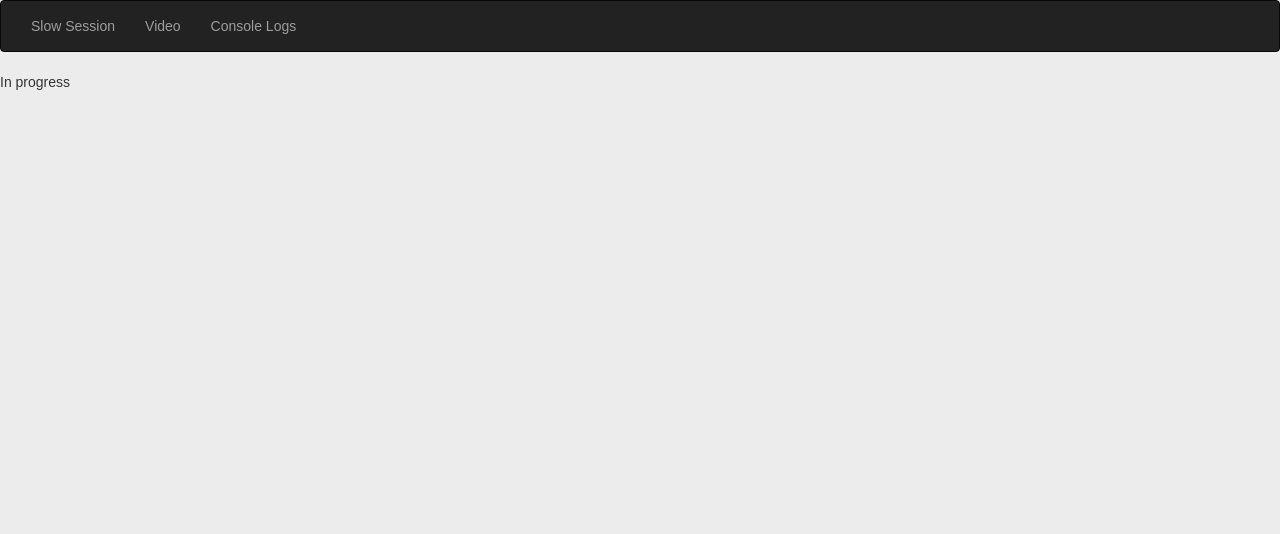
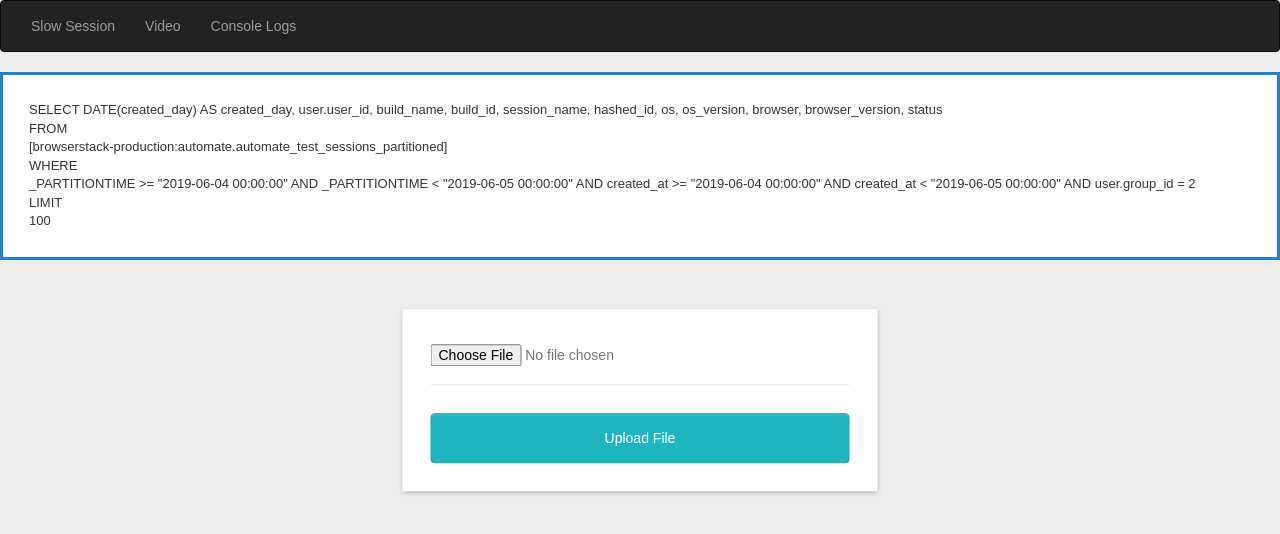
Before and after one commit to mukeshtiwari1987/sup_aut_debug_tools, a Flask app: page /autvid in a window 1280 px wide. Shown: the top 534 px of the page. Run offline with Flask 2, Linux system fonts and the light colour scheme; some libraries are stand-ins or nearby versions.

Commit message:
Added video status parsing

```diff
--- a/command_parser.py
+++ b/command_parser.py
@@ -52,7 +52,7 @@ def command_latency_calculator(session_raw_info):
     command_description_list = []
     command_request_time_list = []
     command_response_time_list = []
-    session_dict = {}
+    session_dict = dict()
 
     for line in session_raw_info:
         words = line.split()
@@ -80,19 +80,22 @@ def command_latency_calculator(session_raw_info):
             response_time_obj = datetime.datetime.strptime(response_time, '%Y-%m-%d %H:%M:%S:%f')
             command_response_time_list.append(response_time_obj)
 
-    for i in range(len(command_request_time_list)):
-        command_dict = {
-            "command_description": command_description_list[i],
-            "command_request_time": command_request_time_list[i].strftime('%Y-%m-%d %H:%M:%S:%f'),
-            "command_response_time": command_response_time_list[i].strftime('%Y-%m-%d %H:%M:%S:%f'),
-            "command_duration_seconds": time_stamp_calculator(command_response_time_list[i],
-                                                              command_request_time_list[i]
-                                                              ),
-            "command_time_group": command_time_group_calculator(command_response_time_list[i],
-                                                                command_request_time_list[i]
-                                                                )
-        }
-        command_information_list.append(command_dict)
+    try:
+        for i in range(len(command_request_time_list)):
+            command_dict = {
+                "command_description": command_description_list[i],
+                "command_request_time": command_request_time_list[i].strftime('%Y-%m-%d %H:%M:%S:%f'),
+                "command_response_time": command_response_time_list[i].strftime('%Y-%m-%d %H:%M:%S:%f'),
+                "command_duration_seconds": time_stamp_calculator(command_response_time_list[i],
+                                                                  command_request_time_list[i]
+                                                                  ),
+                "command_time_group": command_time_group_calculator(command_response_time_list[i],
+                                                                    command_request_time_list[i]
+                                                                    )
+            }
+            command_information_list.append(command_dict)
+    except Exception:
+        pass
 
     session_dict["command_information"] = command_information_list
 
@@ -122,24 +125,12 @@ def information_merge(meta_info_list):
     session_info_list = []
 
     for meta in meta_info_list:
-        raw_log_path = DOWNLOAD_FOLDER + meta['hashed_id'] + ".txt"
+        raw_log_path = DOWNLOAD_FOLDER + meta['hashed_id']
         session_raw_info = raw_log_reader(raw_log_path)
         session_dict = command_latency_calculator(session_raw_info)
-        session_dict["created_day"] = meta['created_day']
-        session_dict["user_id"] = meta['user_id']
-        session_dict["build_name"] = meta['build_name']
-        session_dict["build_id"] = meta['build_id']
-        session_dict["session_name"] = meta['session_name']
-        session_dict["hashed_id"] = meta['hashed_id']
-        session_dict["duration"] = meta['duration']
-        session_dict["inside_time_sec"] = meta['inside_time_sec']
-        session_dict["outside_time_sec"] = meta['outside_time_sec']
-        session_dict["outside_time_percent"] = meta['outside_time_percent']
-        session_dict["os"] = meta['os']
-        session_dict["os_version"] = meta['os_version']
-        session_dict["browser"] = meta['browser']
-        session_dict["browser_version"] = meta['browser_version']
-        session_dict["status"] = meta['status']
+
+        for key in meta.keys():
+            session_dict[key] = meta[key]
         session_info_list.append(session_dict)
 
     return session_info_list
--- a/main_app.py
+++ b/main_app.py
@@ -2,8 +2,9 @@ import os
 from flask import Flask, request, redirect, url_for, render_template, send_from_directory
 from werkzeug.utils import secure_filename
 import requests
+from setup import UPLOAD_FOLDER, DOWNLOAD_FOLDER, rm_txt_from_downloads, rm_json_from_downloads
 from command_parser import command_parser_main
-from setup import UPLOAD_FOLDER, DOWNLOAD_FOLDER, rm_txt_from_downloads
+from vid_parser import vid_parser_main
 
 
 app = Flask(__name__, static_url_path="/static")
@@ -40,7 +41,7 @@ def login():
 
 @app.route('/autss')
 def aut_ss():
-    return render_template('upload.html')
+    return render_template('upload_autss.html')
 
 
 @app.route('/slowsessionaut', methods=['POST'])
@@ -59,12 +60,31 @@ def aut_ss_result():
             results = command_parser_main(filename)
             rm_txt_from_downloads()
             return render_template("autssresult.html", output_list=results)
-    return render_template('upload.html')
+    return render_template('upload_autss.html')
 
 
 @app.route('/autvid')
 def aut_vid():
-    return render_template('autvid.html')
+    return render_template('upload_autvid.html')
+
+
+@app.route('/vidstatusaut', methods=['POST'])
+def aut_vid_result():
+    if request.method == 'POST':
+        if 'file' not in request.files:
+            print('No file attached in request')
+            return redirect(request.url)
+        file = request.files['file']
+        if file.filename == '':
+            print('No file selected')
+            return redirect(request.url)
+        if file and allowed_file(file.filename):
+            filename = secure_filename(file.filename)
+            file.save(os.path.join(app.config['UPLOAD_FOLDER'], filename))
+            results = vid_parser_main(filename)
+            rm_json_from_downloads()
+            return render_template("autvidresult.html", output_list=results)
+    return render_template('upload_autvid.html')
 
 
 @app.route('/autconsole')
--- a/parallel_download.py
+++ b/parallel_download.py
@@ -12,6 +12,7 @@ class DownloadThread(threading.Thread):
         self.queue = queue
         self.destfolder = destfolder
         self.daemon = True
+        # self.file_type = file_type
 
     def run(self):
         while True:
@@ -26,9 +27,9 @@ class DownloadThread(threading.Thread):
         # change it to a different way if you require
         name = url.split('/')[-1]
         dest = os.path.join(self.destfolder, name)
-        print("[{}] Downloading {} -> {}.txt".format(self.ident, url, dest))
+        print("[{}] Downloading {} -> {}".format(self.ident, url, dest))
         response = requests.get(url, auth=AUTH)
-        raw_log_txt = dest + ".txt"
+        raw_log_txt = dest
 
         with open(raw_log_txt, 'wb') as raw_filename:
             raw_filename.write(response.content)
--- a/setup.py
+++ b/setup.py
@@ -2,6 +2,7 @@ import os
 import sys
 
 BROWSERSTACK_AUT_LOG_URL = "https://automate.browserstack.com/logs/"
+BROWSERSTACK_AUT_SESSION_LOG_URL = "https://api.browserstack.com/automate/sessions/"
 
 try:
     AUTH = (os.environ["BROWSERSTACK_USERNAME"], os.environ["BROWSERSTACK_KEY"])
@@ -28,3 +29,10 @@ def rm_txt_from_downloads():
     for txt_file in txt_files:
         if txt_file.endswith(".txt"):
             os.remove(os.path.join(DOWNLOAD_FOLDER, txt_file))
+
+
+def rm_json_from_downloads():
+    json_files = os.listdir(DOWNLOAD_FOLDER)
+    for json_file in json_files:
+        if json_file.endswith(".json"):
+            os.remove(os.path.join(DOWNLOAD_FOLDER, json_file))
--- a/templates/autvid.html
+++ /dev/null
@@ -1,7 +0,0 @@
-{% extends "layout.html" %}
-
-{% block content %}
-<div>
-    In progress
-</div>
-{% endblock %}
--- /dev/null
+++ b/templates/upload_autvid.html
@@ -0,0 +1,41 @@
+{% extends "layout.html" %}
+
+{% block content %}
+<div class="sqlquery">
+  SELECT
+    DATE(created_day) AS created_day,
+    user.user_id,
+    build_name,
+    build_id,
+    session_name,
+    hashed_id,
+    os,
+    os_version,
+    browser,
+    browser_version,
+    status
+  <br>FROM</br>
+    [browserstack-production:automate.automate_test_sessions_partitioned]
+  <br>WHERE</br>
+    _PARTITIONTIME >= "2019-06-04 00:00:00"
+    AND _PARTITIONTIME < "2019-06-05 00:00:00"
+    AND created_at >= "2019-06-04 00:00:00"
+    AND created_at < "2019-06-05 00:00:00"
+    AND user.group_id = 2
+  <br>LIMIT</br>
+    100
+</div>
+<div class="log-form file-upload-form">
+  <form action="{{ url_for('aut_vid_result') }}" method="POST" enctype="multipart/form-data">
+    <input type="file" name="file" id="fileToUpload" accept="text/csv">
+    <!--<div class="check_app_automate">-->
+      <!--<label>Check for App Automate:</label>-->
+      <!--<input type="checkbox" name="app_automate" id="app_automate">-->
+    <!--</div>-->
+    <input class="btn" type="submit" value="Upload File" name="submit">
+  </form>
+  {% if error %}
+    <p class="error"><strong>Error:</strong> {{ error }}
+    {% endif %}
+</div>
+{% endblock %}
--- /dev/null
+++ b/vid_parser.py
@@ -0,0 +1,72 @@
+import csv
+import sys
+import datetime
+import logging
+import json
+import requests
+from parallel_download import download
+from setup import UPLOAD_FOLDER, DOWNLOAD_FOLDER, BROWSERSTACK_AUT_SESSION_LOG_URL
+
+LOG_FILENAME = 'debug.log'
+format_string = '%(levelname)s: %(asctime)s: %(message)s'
+logging.basicConfig(level=logging.DEBUG, filename=LOG_FILENAME, format=format_string)
+
+
+def file_to_meta_extractor(file):
+    with open(UPLOAD_FOLDER + file) as csv_file:
+        meta_info_list = list(csv.DictReader(csv_file, delimiter=','))
+
+    return meta_info_list
+
+
+def session_json_reader(file_path):
+    with open(file_path, "r") as f:
+        data = json.load(f)
+        data = data['automation_session']['video_url']
+
+    return data
+
+
+def vid_status_fetcher(video_url):
+    session_dict = dict()
+
+    with requests.get(video_url, stream=True, timeout=5) as video_url_response_data:
+        if video_url_response_data.headers['Content-Type'] == 'application/octet-stream; charset=utf-8':
+            session_dict['video'] = "Yes"
+        else:
+            session_dict['video'] = "No"
+
+    return session_dict
+
+
+def information_merge(meta_info_list):
+    session_info_list = []
+
+    for meta in meta_info_list:
+        session_json = DOWNLOAD_FOLDER + meta['hashed_id'] + ".json"
+        vid_url = session_json_reader(session_json)
+        session_dict = vid_status_fetcher(vid_url)
+
+        for key in meta.keys():
+            session_dict[key] = meta[key]
+        session_info_list.append(session_dict)
+
+    return session_info_list
+
+
+def vid_parser_main(csv_fn):
+    file_type = ".json"
+    meta_info_list = file_to_meta_extractor(csv_fn)
+    raw_log_urls_list = [BROWSERSTACK_AUT_SESSION_LOG_URL + meta['hashed_id'] + file_type for meta in meta_info_list]
+    download(raw_log_urls_list, DOWNLOAD_FOLDER)
+    final_result = information_merge(meta_info_list)
+
+    return final_result
+
+
+if __name__ == '__main__':
+    if len(sys.argv) == 2:
+        csv_filename = sys.argv[1]
+        vid_parser_main(csv_filename)
+    else:
+        print("Usage: python3 vid_parser.py filename.csv")
```
Also changed, not shown: templates/autvidresult.html (added, +103 -0 lines), templates/upload_autss.html (renamed from templates/upload.html, +5 -5 lines).
